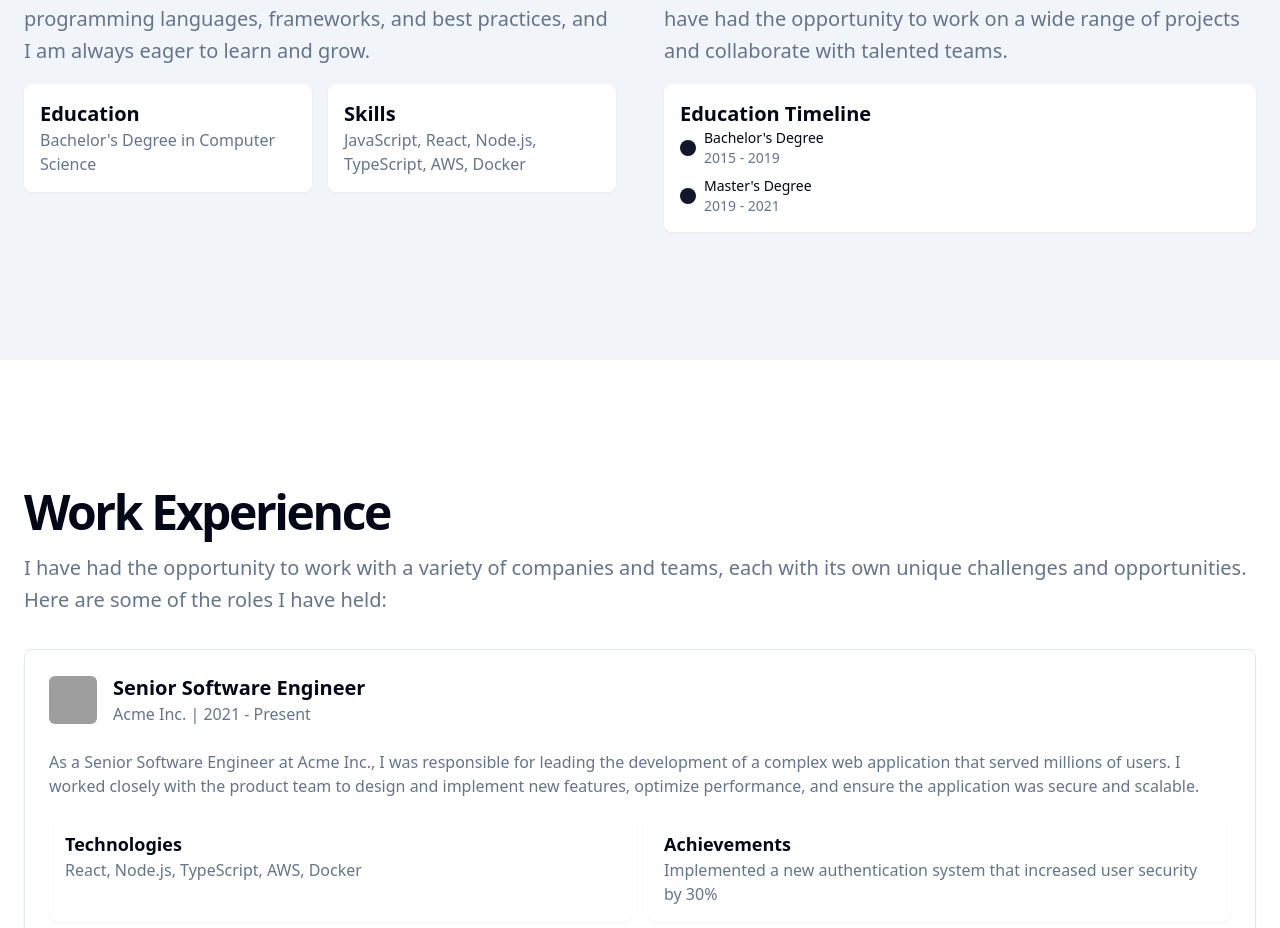
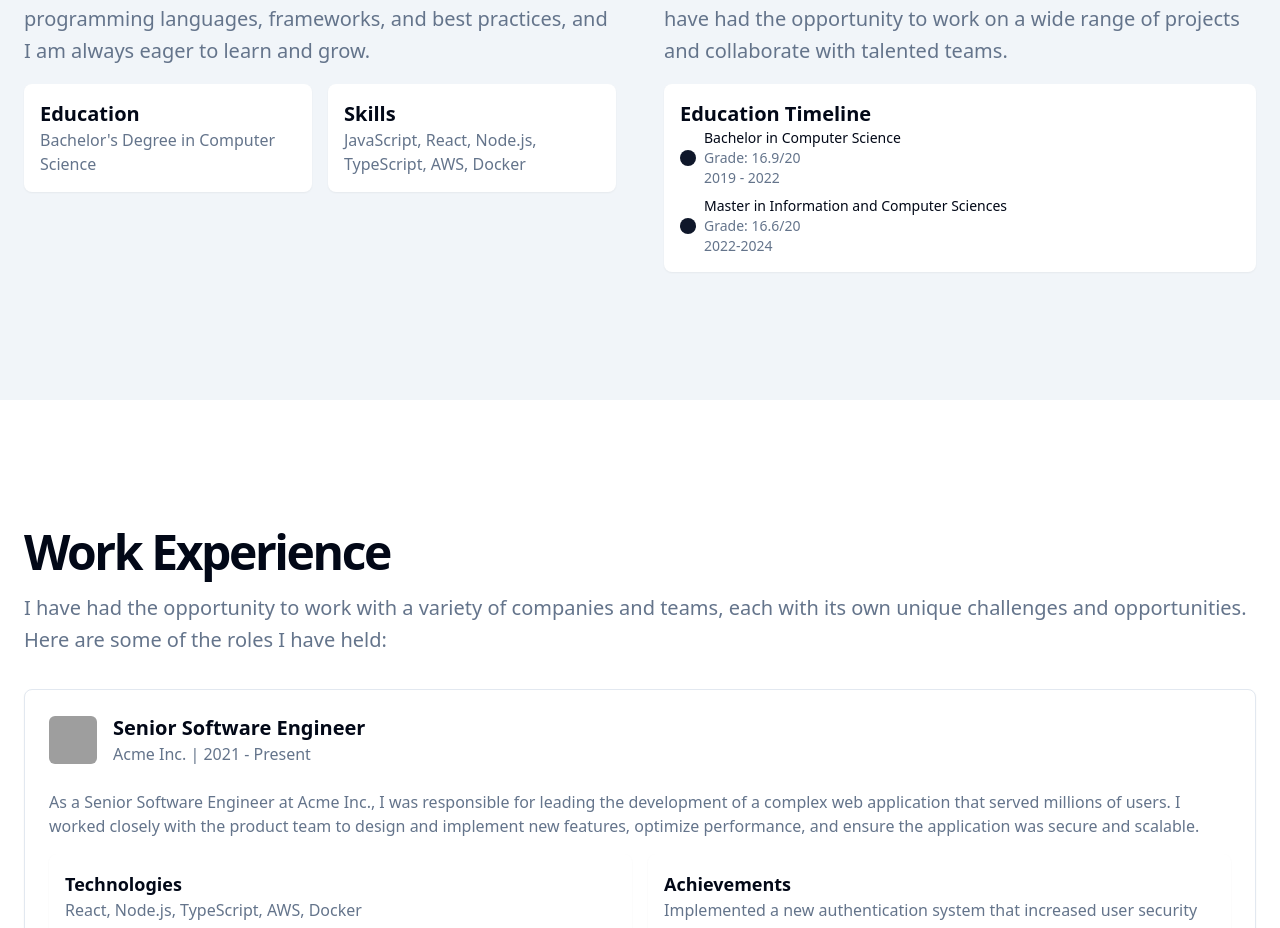
Before and after one commit to gilles-chen/website-portfolio, a Next.js app: page / in a window 1280 px wide. Shown: the part 1043-1971 px from the top of the page. Built offline with nearby package versions, Linux system fonts and the light colour scheme; grey boxes are pictures that could not be loaded.

Commit message:
Update Education info

```diff
--- a/src/components/Portfolio.tsx
+++ b/src/components/Portfolio.tsx
@@ -201,10 +201,13 @@ export default function Portfolio() {
                         <div className="w-4 h-4 rounded-full bg-primary" />
                         <div>
                           <p className="text-sm font-medium">
-                            Bachelor&#39;s Degree
+                            Bachelor in Computer Science
                           </p>
                           <p className="text-muted-foreground text-sm">
-                            2015 - 2019
+                            Grade: 16.9/20
+                          </p>
+                          <p className="text-muted-foreground text-sm">
+                            2019 - 2022
                           </p>
                         </div>
                       </div>
@@ -212,10 +215,13 @@ export default function Portfolio() {
                         <div className="w-4 h-4 rounded-full bg-primary" />
                         <div>
                           <p className="text-sm font-medium">
-                            Master&#39;s Degree
+                            Master in Information and Computer Sciences
                           </p>
                           <p className="text-muted-foreground text-sm">
-                            2019 - 2021
+                            Grade: 16.6/20
+                          </p>
+                          <p className="text-muted-foreground text-sm">
+                            2022-2024
                           </p>
                         </div>
                       </div>
```
